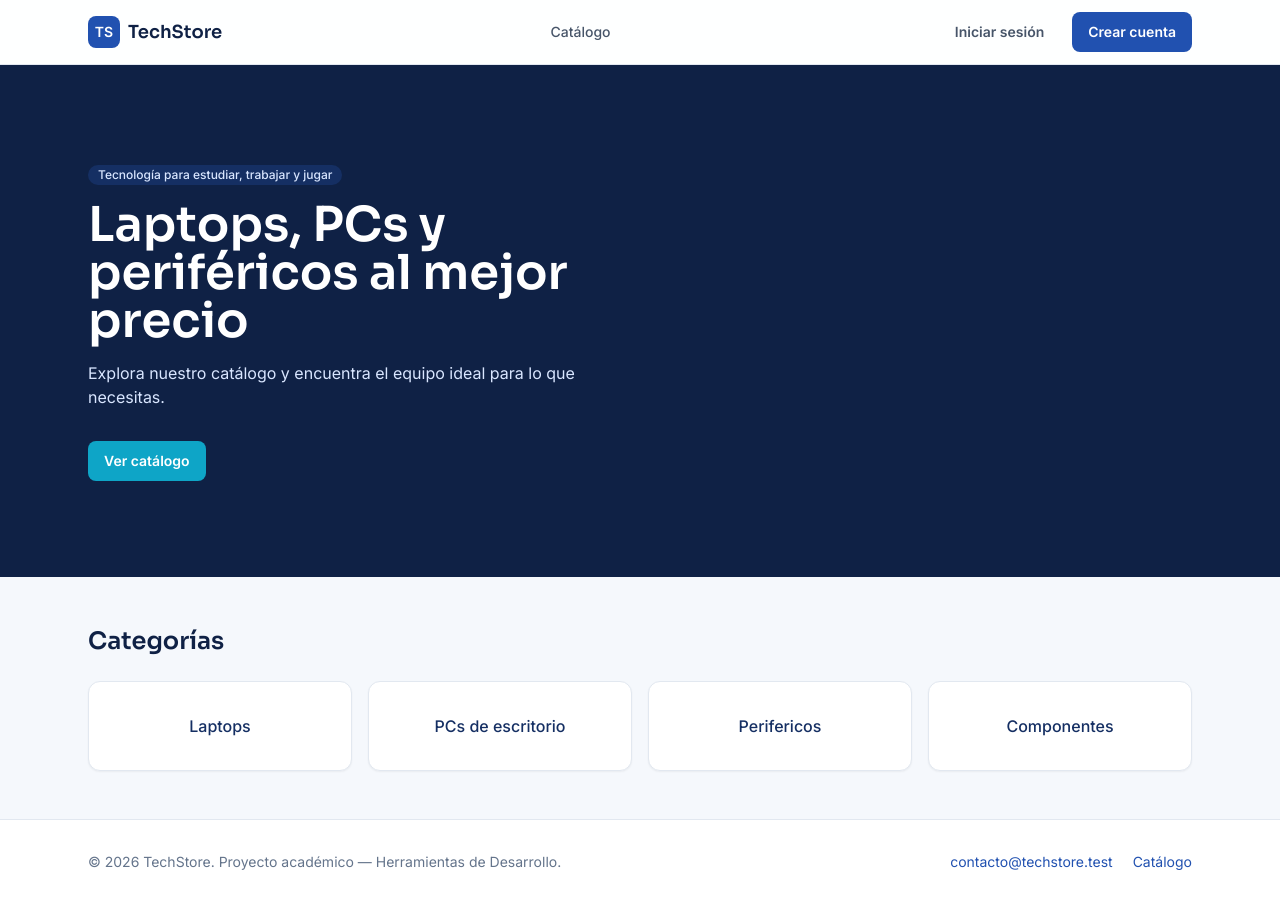
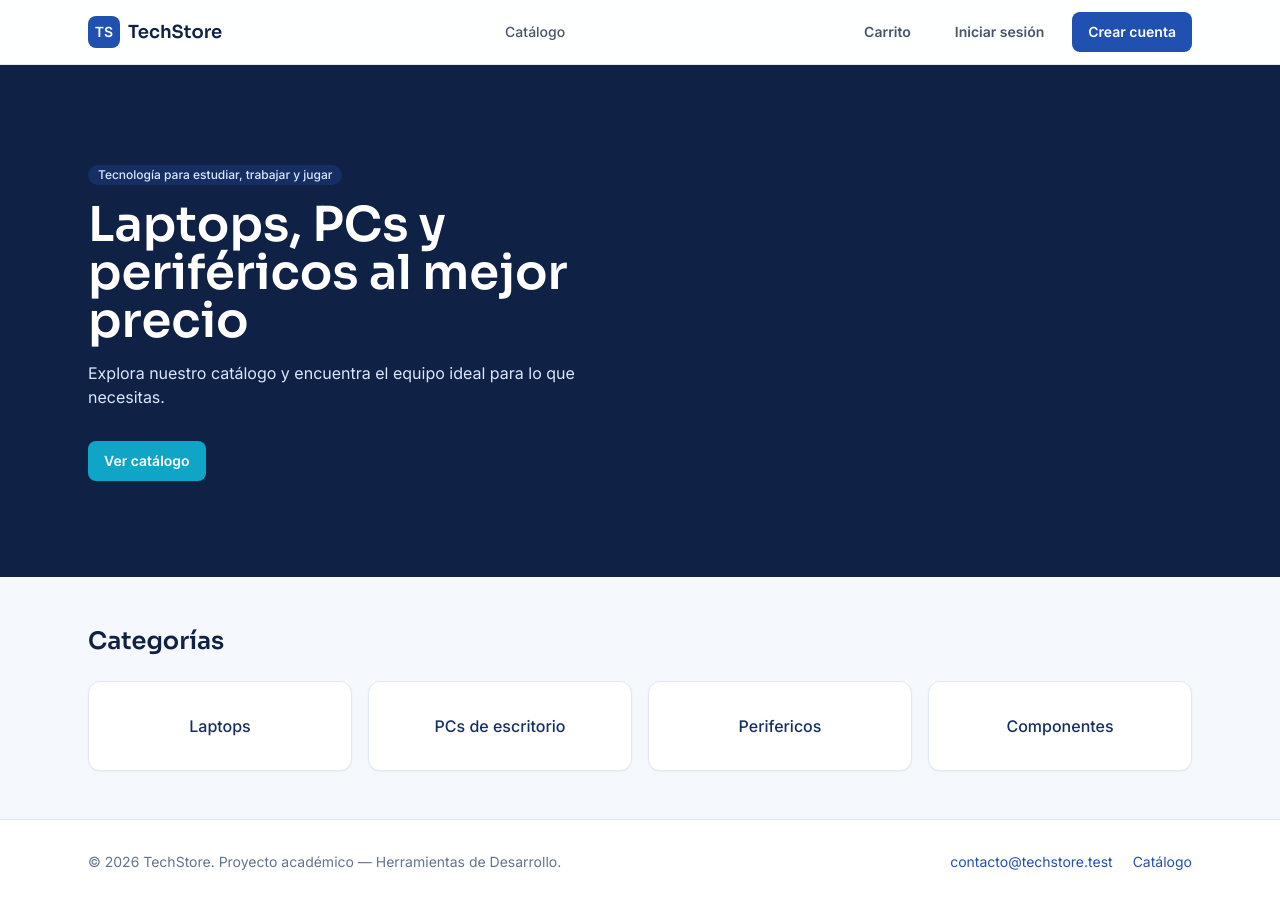
Before and after one commit to NewZetrix/Proyecto-Herramientas-de-Desarrollo-Frontend, a React (Vite) app in the folder tienda-tech-frontend/: page / in a window 1280 px wide. Built offline with nearby package versions, Linux system fonts and the light colour scheme.

Commit message:
Carrito agregado al navbar

```diff
--- a/tienda-tech-frontend/src/components/layout/Navbar.jsx
+++ b/tienda-tech-frontend/src/components/layout/Navbar.jsx
@@ -1,5 +1,6 @@
 import { Link, useNavigate, useLocation } from "react-router-dom";
 import { usuarioActual, cerrarSesion } from "../../services/authService";
+import { obtenerCarrito } from "../../services/carritoService";
 
 // RF-48: menu de navegacion principal.
 // Cambia su contenido segun si hay sesion activa y segun el rol (cliente/admin).
@@ -11,6 +12,7 @@ export default function Navbar() {
   // directo en el render en vez de guardarlo en un useState + useEffect.
   useLocation();
   const usuario = usuarioActual();
+  const cantidadCarrito = obtenerCarrito().reduce((acc, item) => acc + item.cantidad, 0);
 
   const handleLogout = () => {
     cerrarSesion();
@@ -39,6 +41,14 @@ export default function Navbar() {
         </div>
 
         <div className="flex items-center gap-3">
+          <Link to="/carrito" className="btn-ghost relative">
+            Carrito
+            {cantidadCarrito > 0 && (
+              <span className="absolute -right-1 -top-1 flex h-4 w-4 items-center justify-center rounded-full bg-accent-500 text-[10px] font-semibold text-white">
+                {cantidadCarrito}
+              </span>
+            )}
+          </Link>
           {usuario ? (
             <>
               <span className="hidden text-sm text-slate-600 sm:inline">
```
